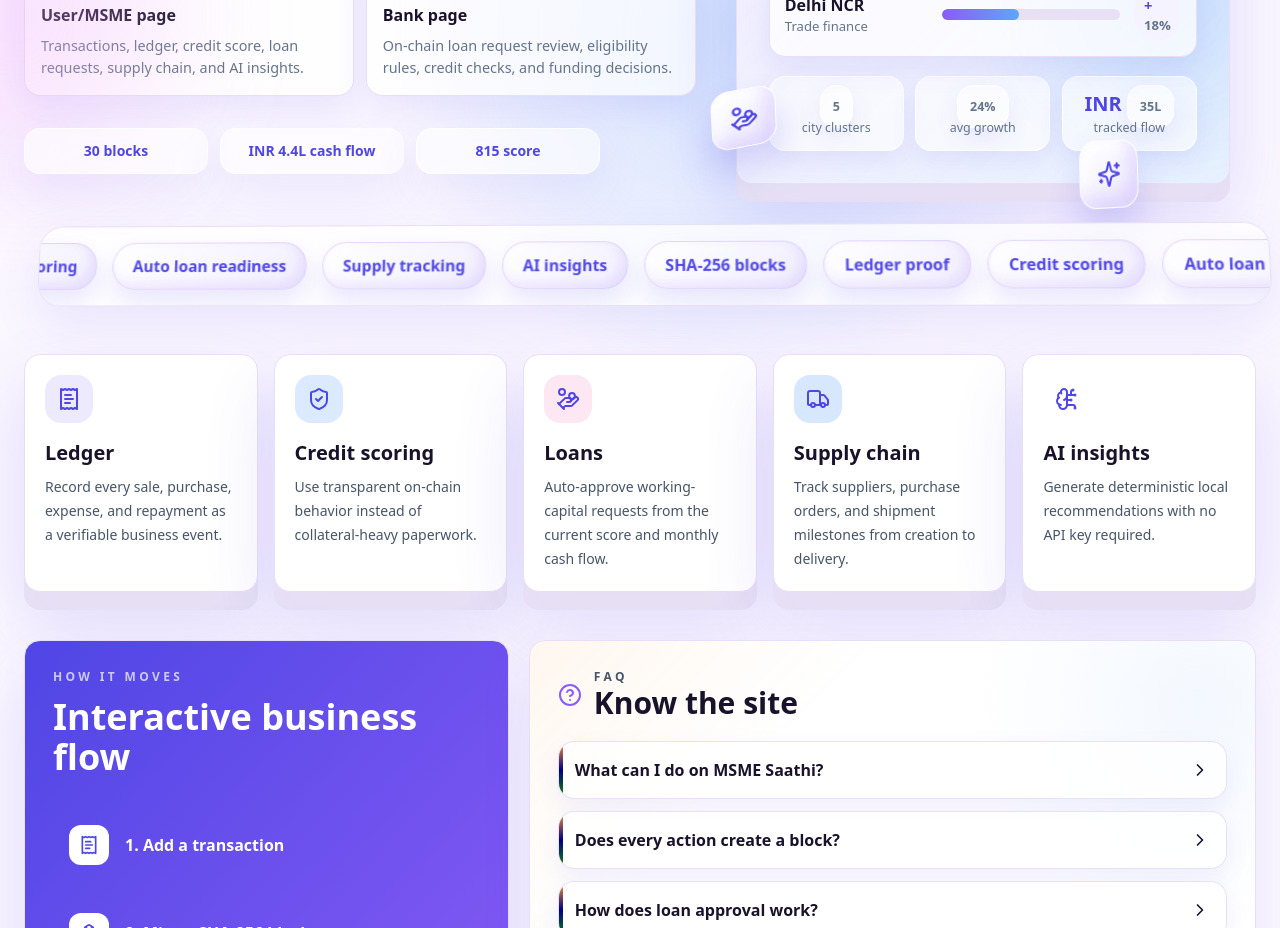
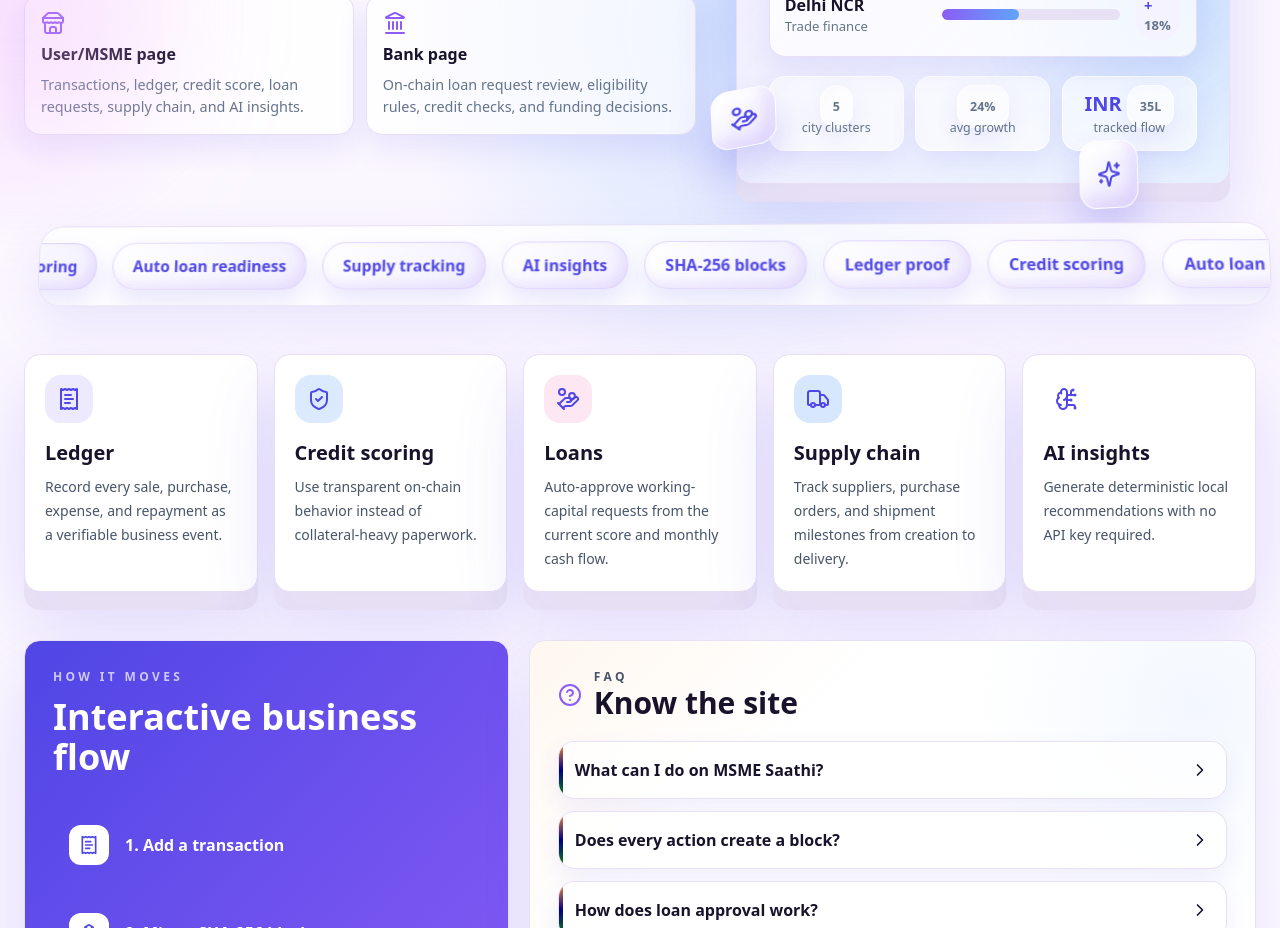
Before and after one commit to rudranshrajsrivastava/MICROFINANCE, a Next.js app: page / in a window 1280 px wide. Shown: the part 840-1768 px from the top of the page. Built offline with nearby package versions, Linux system fonts and the light colour scheme.

Commit message:
Remove landing hero stats strip

```diff
--- a/app/page.tsx
+++ b/app/page.tsx
@@ -81,11 +81,6 @@ export default function LandingPage() {
               <strong>Bank page</strong>
               <span>On-chain loan request review, eligibility rules, credit checks, and funding decisions.</span>
             </article>
-          </div>
-          <div className="mt-8 grid max-w-xl grid-cols-3 gap-3">
-            {["30 blocks", "INR 4.4L cash flow", "815 score"].map((item) => (
-              <div className="glass-band rounded-2xl p-3 text-center text-sm font-black text-forest" key={item}>{item}</div>
-            ))}
           </div>
         </div>
 
```
